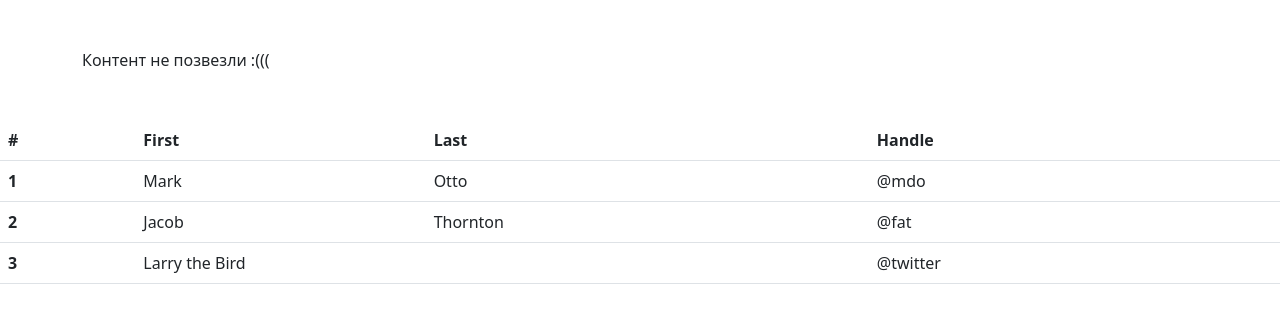
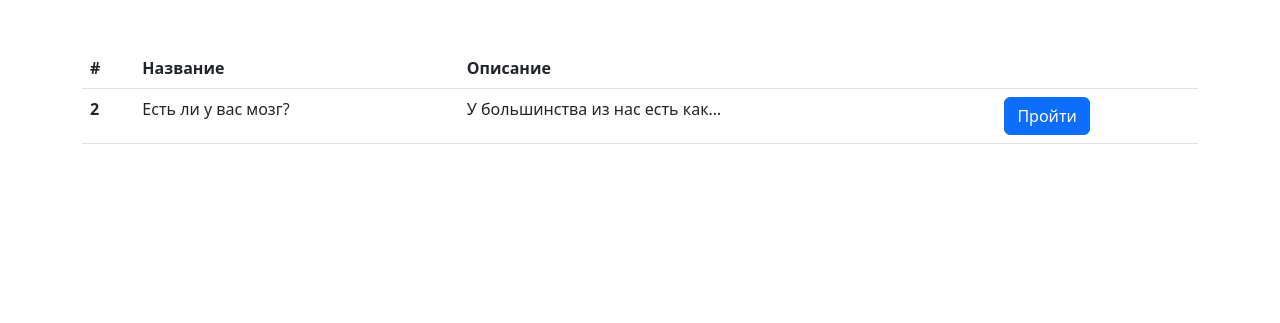
Before and after one commit to MikhailBogachev/PET_Django4_testing_service, a Django app: page / in a window 1280 px wide. Shown: the part 40-363 px from the top of the page. Run offline with Django 4.2, Linux system fonts and the light colour scheme; data comes from the database, SQL or seed files in the repository; both versions use the stored data as it was after the commit.

Commit message:
add index template + admin

```diff
--- a/app/templates/questionnaire/index.html
+++ b/app/templates/questionnaire/index.html
@@ -1,32 +1,25 @@
-{% include 'base.html'%}
+{% extends 'base.html'%}
 {% block content %}
 <table class="table">
     <thead>
       <tr>
         <th scope="col">#</th>
-        <th scope="col">First</th>
-        <th scope="col">Last</th>
-        <th scope="col">Handle</th>
+        <th scope="col">Название</th>
+        <th scope="col">Описание</th>
+        <th scope="col"></th>
       </tr>
     </thead>
     <tbody>
+      {% for set in sets %}
       <tr>
-        <th scope="row">1</th>
-        <td>Mark</td>
-        <td>Otto</td>
-        <td>@mdo</td>
+        <th scope="row">{{ set.pk }}</th>
+        <td>{{ set.title }}</td>
+        <td>{{ set.description|truncatechars:30 }}</td>
+        <td>
+          <a class="btn btn-primary" href="#" role="button">Пройти</a>
+        </td>
       </tr>
-      <tr>
-        <th scope="row">2</th>
-        <td>Jacob</td>
-        <td>Thornton</td>
-        <td>@fat</td>
-      </tr>
-      <tr>
-        <th scope="row">3</th>
-        <td colspan="2">Larry the Bird</td>
-        <td>@twitter</td>
-      </tr>
+      {% endfor %}
     </tbody>
 </table>
 {% endblock %}
```
Also changed, not shown: app/questionnaire/admin.py (+6 -1 lines), app/db.sqlite3, app/questionnaire/migrations/0001_initial.py (added).
